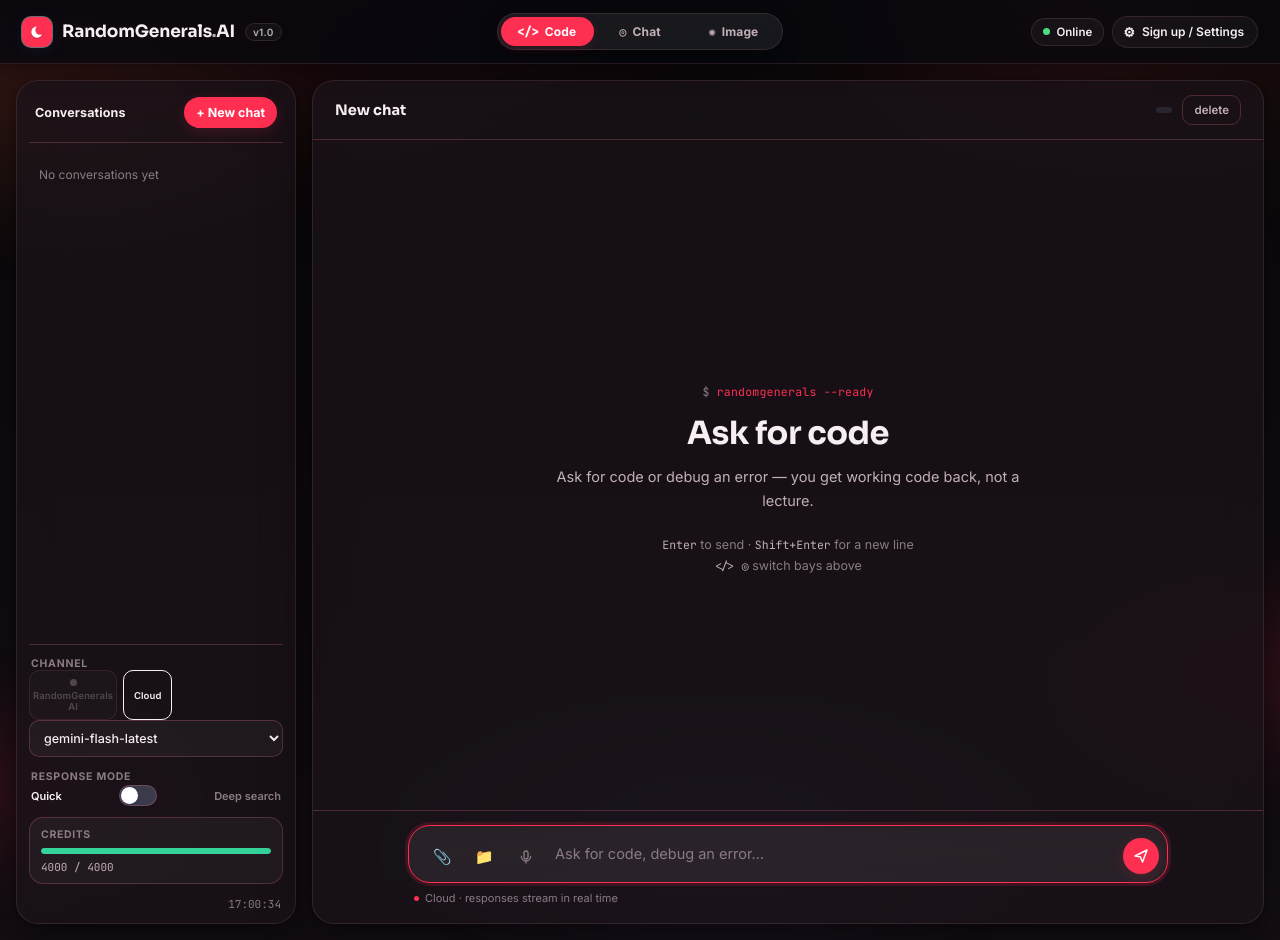
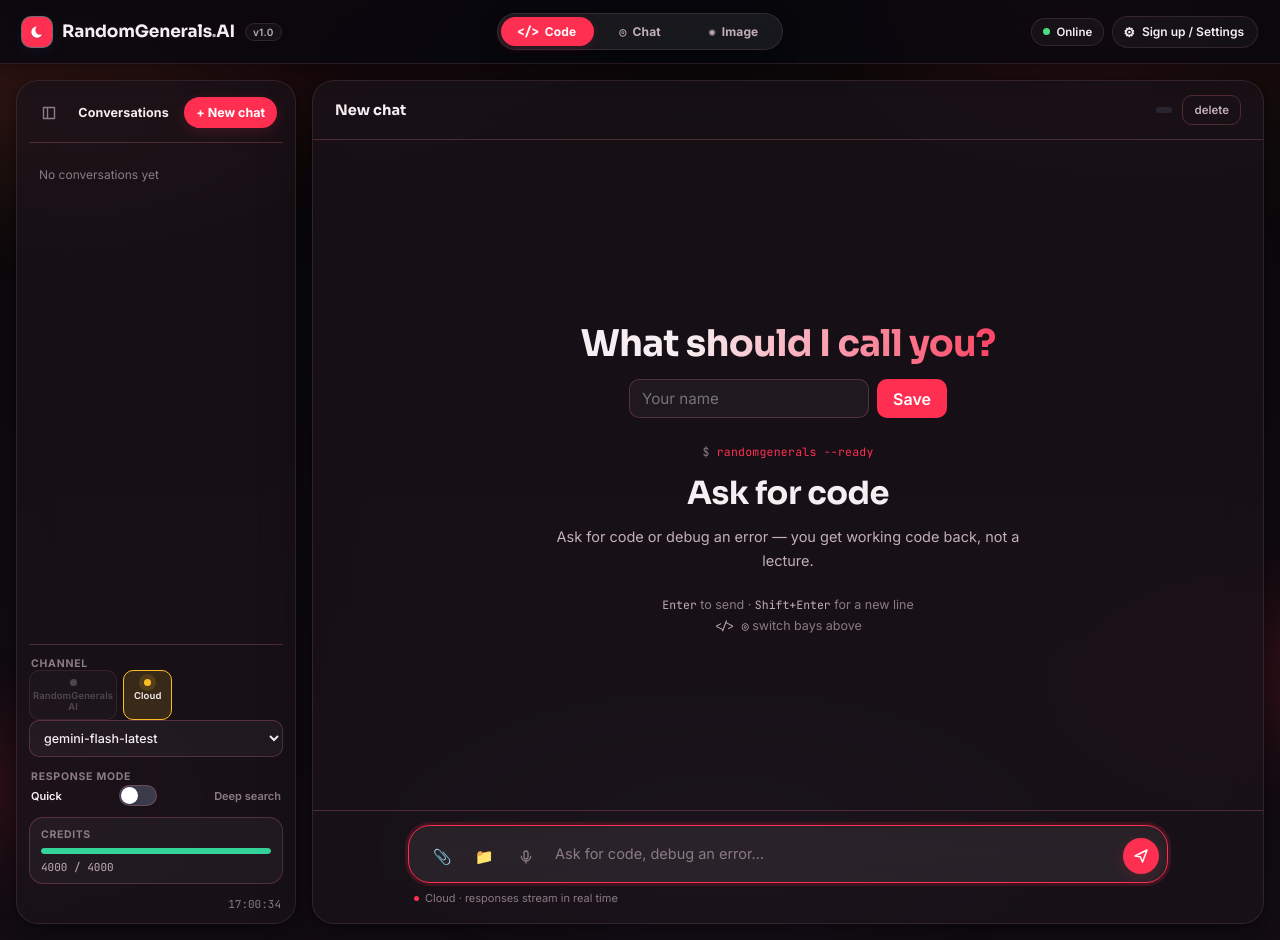
Before and after one commit to imraneadib1-dot/randomgenerals, a Flask app: page /app in a window 1280 px wide. Run offline with Flask 3, Linux system fonts and the light colour scheme; data comes from the database, SQL or seed files in the repository; data that the repository does not hold is empty; some libraries are stand-ins or nearby versions.

Commit message:
Add a collapsible sidebar and a greeting; restore the Cloud channel
Three things, one of which was a live bug.

The Cloud channel rendered but was invisible. Channel buttons colour
themselves from var(--c-<provider id>) at runtime, and removing the old
provider took --c-groq with it without adding --c-gemini - so the button
was drawn with an undefined colour. Gemini itself was fine throughout:
the API, the model list and /api/chat all answered correctly while the
button could not be seen.

The sidebar collapses to a 56px rail rather than to nothing, because at
zero width the control that reopens it would be inside the thing it
hides. Width is transitioned rather than display toggled, and the state
persists.

The greeting asks for a name once and then greets by time of day.

Worth recording how the greeting first broke everything: updateEmptyState
calls renderGreeting, which is hoisted, but the consts it reads are not.
Appending the block to the end of the file put those consts in the
temporal dead zone at the moment init ran, so a ReferenceError escaped
the synchronous startup, boot() never executed, and the app sat on the
loading screen with no channels at all. Defining it before the init call
fixes it. A hoisted function is not the same as a usable one.

Co-Authored-By: Claude Opus 5 <noreply@anthropic.com>

```diff
--- a/static/script.js
+++ b/static/script.js
@@ -371,6 +371,7 @@ function updateEmptyState() {
   emptyTitle.textContent = meta.title;
   emptySub.textContent = meta.sub;
   emptyHints.innerHTML = meta.hints;
+  if (typeof renderGreeting === "function") renderGreeting();
 }
 
 function showEmptyState() {
@@ -2019,6 +2020,117 @@ async function boot() {
   setTimeout(() => (bootScreen.hidden = true), 500);
 }
 
+/* ----------------------------------------------------------------
+   Collapsible sidebar
+   ---------------------------------------------------------------- */
+const sidebarCollapseBtn = document.getElementById("sidebarCollapse");
+const appShell = document.querySelector(".app");
+const SIDEBAR_KEY = "sidebarCollapsed";
+
+function applySidebarCollapsed(collapsed) {
+  if (!appShell || !sidebarCollapseBtn) return;
+  appShell.classList.toggle("sidebar-collapsed", collapsed);
+  // The accessible name stays constant and the state is carried by
+  // aria-expanded, which is what a screen reader announces. A label
+  // that flips between "Collapse" and "Expand" reads as two different
+  // controls appearing in the same place.
+  sidebarCollapseBtn.setAttribute("aria-expanded", String(!collapsed));
+  sidebarCollapseBtn.title = collapsed ? "Expand sidebar" : "Collapse sidebar";
+  writePref(SIDEBAR_KEY, collapsed ? "1" : "0");
+}
+
+if (sidebarCollapseBtn) {
+  // Restored before first paint would be better, but the preference
+  // lives in localStorage and this script is deferred, so the width
+  // transition is suppressed for the initial application to avoid the
+  // sidebar visibly sliding shut on every load.
+  const saved = readPref(SIDEBAR_KEY) === "1";
+  if (saved) {
+    appShell.style.transition = "none";
+    applySidebarCollapsed(true);
+    // Two frames: one for the class to apply, one for the browser to
+    // finish laying out before transitions are allowed back.
+    requestAnimationFrame(() =>
+      requestAnimationFrame(() => {
+        appShell.style.transition = "";
+      }),
+    );
+  }
+  sidebarCollapseBtn.addEventListener("click", () => {
+    applySidebarCollapsed(!appShell.classList.contains("sidebar-collapsed"));
+  });
+}
+
+/* ----------------------------------------------------------------
+   Greeting
+   ---------------------------------------------------------------- */
+const NAME_KEY = "displayName";
+
+function greetingFor(hour) {
+  if (hour < 5) return "Still up";
+  if (hour < 12) return "Good morning";
+  if (hour < 18) return "Good afternoon";
+  return "Good evening";
+}
+
+function renderGreeting() {
+  if (!emptyState) return;
+  let host = document.getElementById("greetingHost");
+  if (!host) {
+    host = document.createElement("div");
+    host.id = "greetingHost";
+    // Above the eyebrow, so the greeting is the first thing read rather
+    // than an afterthought under the bay title.
+    emptyState.insertBefore(host, emptyState.firstChild);
+  }
+  host.replaceChildren();
+
+  const name = (readPref(NAME_KEY) || "").trim();
+  if (!name) {
+    const h = document.createElement("h2");
+    h.className = "greeting";
+    h.textContent = "What should I call you?";
+    const row = document.createElement("div");
+    row.className = "name-prompt";
+    const input = document.createElement("input");
+    input.type = "text";
+    input.maxLength = 40;
+    input.placeholder = "Your name";
+    input.setAttribute("aria-label", "Your name");
+    const save = document.createElement("button");
+    save.type = "button";
+    save.textContent = "Save";
+    const commit = () => {
+      const v = input.value.trim();
+      if (!v) return;
+      writePref(NAME_KEY, v);
+      renderGreeting();
+    };
+    save.addEventListener("click", commit);
+    input.addEventListener("keydown", (e) => {
+      if (e.key === "Enter") commit();
+    });
+    row.append(input, save);
+    host.append(h, row);
+    return;
+  }
+
+  const h = document.createElement("h2");
+  h.className = "greeting";
+  // textContent, never innerHTML - this string is whatever the user
+  // typed, and it is re-rendered on every empty state.
+  h.textContent = `${greetingFor(new Date().getHours())}, ${name}`;
+  const edit = document.createElement("button");
+  edit.type = "button";
+  edit.className = "greeting-edit";
+  edit.textContent = "not you?";
+  edit.addEventListener("click", () => {
+    writePref(NAME_KEY, "");
+    renderGreeting();
+  });
+  host.append(h, edit);
+}
+
 /* ---------------------------------------------------------------- */
 updateEmptyState();
 boot();
--- a/static/style.css
+++ b/static/style.css
@@ -63,8 +63,13 @@
   /* Channel colors — one per provider, never blended */
   --c-ollama: #34d399;
   --c-ollama-soft: rgba(52, 211, 153, 0.14);
-  --c-groq: #fbbf24;
-  --c-groq-soft: rgba(251, 191, 36, 0.14);
+  /* One per provider, and the name must match the provider id: the
+     channel button sets --btn-color to var(--c-<id>) at runtime, so a
+     provider with no token here renders with an undefined colour and
+     the button comes out unstyled. That is what happened when the old
+     provider's token was deleted and the new one's was not added. */
+  --c-gemini: #fbbf24;
+  --c-gemini-soft: rgba(251, 191, 36, 0.14);
   --c-imagegen: #a78bfa;
   --c-imagegen-soft: rgba(167, 139, 250, 0.14);
 
@@ -2637,3 +2642,163 @@ html.time-night .night-moon {
     font-size: 20px;
   }
 }
+
+/* ---------------------------------------------------------------- */
+/* Collapsible sidebar                                               */
+/*                                                                   */
+/* Collapses to a narrow rail rather than to nothing. At zero width  */
+/* the control that reopens it would be inside the thing it hides,   */
+/* so it would need a second button floating somewhere else - a rail */
+/* keeps one button in one place, which is easier to find and less   */
+/* to maintain.                                                      */
+/* ---------------------------------------------------------------- */
+.sidebar-collapse {
+  flex-shrink: 0;
+  display: inline-flex;
+  align-items: center;
+  justify-content: center;
+  width: 28px;
+  height: 28px;
+  padding: 0;
+  border: 1px solid transparent;
+  border-radius: 8px;
+  background: transparent;
+  color: var(--ink-faint);
+  cursor: pointer;
+  transition: background 0.15s ease, color 0.15s ease,
+    border-color 0.15s ease;
+}
+
+.sidebar-collapse:hover {
+  background: var(--surface-raised);
+  border-color: var(--border);
+  color: var(--ink);
+}
+
+.sidebar-collapse:focus-visible {
+  outline: 2px solid var(--deck);
+  outline-offset: 2px;
+}
+
+/* Width is animated, not display - display cannot transition, and the
+   sidebar snapping between two sizes reads as a layout glitch rather
+   than an intentional control. */
+.sidebar {
+  transition: width 0.18s ease, padding 0.18s ease;
+}
+
+.app.sidebar-collapsed .sidebar {
+  width: 56px;
+  padding-left: 6px;
+  padding-right: 6px;
+}
+
+/* Everything except the toggle goes. visibility, not just opacity, so
+   hidden controls cannot still be reached by Tab. */
+.app.sidebar-collapsed .sidebar > *:not(.sidebar-top),
+.app.sidebar-collapsed .sidebar-top > *:not(.sidebar-collapse) {
+  display: none;
+}
+
+.app.sidebar-collapsed .sidebar-top {
+  justify-content: center;
+  padding: 0 0 12px;
+}
+
+/* The icon flips to point the other way, so the button reads as
+   "reopen" rather than as the same control doing nothing. */
+.app.sidebar-collapsed .sidebar-collapse svg {
+  transform: scaleX(-1);
+}
+
+@media (max-width: 860px) {
+  /* The sidebar is already a slide-over drawer at this width, with its
+     own toggle in the topbar. A second collapse control inside it would
+     be two mechanisms for one job. */
+  .sidebar-collapse {
+    display: none;
+  }
+}
+
+/* ---------------------------------------------------------------- */
+/* Greeting on the empty state                                       */
+/* ---------------------------------------------------------------- */
+.greeting {
+  font-family: var(--font-display);
+  font-size: clamp(1.6rem, 3.6vw, 2.3rem);
+  font-weight: 700;
+  letter-spacing: -0.02em;
+  line-height: 1.15;
+  margin: 0 0 6px;
+  background: linear-gradient(100deg, var(--ink) 30%, var(--deck));
+  -webkit-background-clip: text;
+  background-clip: text;
+  color: transparent;
+}
+
+.name-prompt {
+  display: flex;
+  gap: 8px;
+  justify-content: center;
+  margin: 14px 0 0;
+}
+
+.name-prompt input {
+  width: min(240px, 60vw);
+  padding: 9px 12px;
+  font: inherit;
+  font-size: 0.95rem;
+  color: var(--ink);
+  background: var(--surface);
+  border: 1px solid var(--border-strong);
+  border-radius: 10px;
+}
+
+.name-prompt input:focus-visible {
+  outline: 2px solid var(--deck);
+  outline-offset: 1px;
+}
+
+.name-prompt button {
+  padding: 9px 16px;
+  font: inherit;
+  font-weight: 600;
+  color: #fff;
+  background: var(--deck);
+  border: none;
+  border-radius: 10px;
+  cursor: pointer;
+}
+
+.name-prompt button:hover {
+  filter: brightness(1.08);
+}
+
+/* Small, quiet, and only reachable once a name is set. */
+.greeting-edit {
+  margin-top: 4px;
+  padding: 2px 6px;
+  font: inherit;
+  font-size: 0.78rem;
+  color: var(--ink-faint);
+  background: none;
+  border: none;
+  border-radius: 6px;
+  cursor: pointer;
+}
+
+.greeting-edit:hover {
+  color: var(--ink-soft);
+  text-decoration: underline;
+}
+
+/* The greeting is its own block above the bay copy, so it needs the
+   separation an <h2> would normally get - without it the eyebrow reads
+   as a caption belonging to the name field. */
+#greetingHost {
+  margin-bottom: 26px;
+}
+
+#greetingHost:empty {
+  margin-bottom: 0;
+}
--- a/templates/index.html
+++ b/templates/index.html
@@ -126,6 +126,28 @@
     <div class="app">
       <aside class="sidebar" id="sidebar">
         <div class="sidebar-top">
+          <!-- aria-expanded rather than a label that changes: screen
+               readers announce the state from it, so the button keeps
+               one stable name. -->
+          <button
+            type="button"
+            class="sidebar-collapse"
+            id="sidebarCollapse"
+            aria-label="Collapse sidebar"
+            aria-expanded="true"
+            aria-controls="sidebar"
+            title="Collapse sidebar"
+          >
+            <svg width="16" height="16" viewBox="0 0 16 16" aria-hidden="true">
+              <path
+                d="M2.5 2.5h11v11h-11z M6.5 2.5v11"
+                fill="none"
+                stroke="currentColor"
+                stroke-width="1.4"
+                stroke-linejoin="round"
+              />
+            </svg>
+          </button>
           <div class="thread-list-label" id="threadListLabel">Conversations</div>
           <button class="new-chat-btn" id="newChatBtn">+ New chat</button>
         </div>
```
